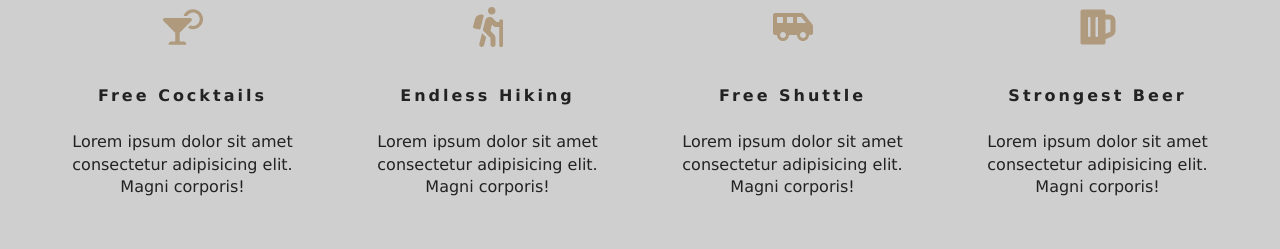
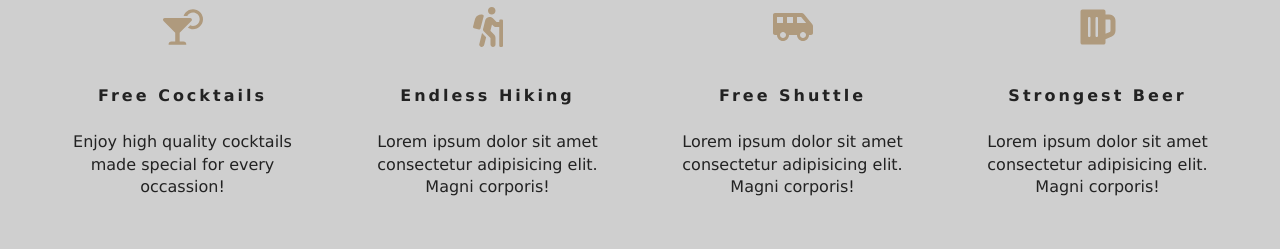
Before and after one commit to jamesdesigns/luxuryhotel-react, a React (Create React App) app: page / in a window 1280 px wide. Shown: the part 1000-1249 px from the top of the page. Built offline with nearby package versions, Linux system fonts and the light colour scheme.

Commit message:
Add content on line 11 in the services component

```diff
--- a/src/components/Services.js
+++ b/src/components/Services.js
@@ -8,7 +8,7 @@ export default class Services extends Component {
             {
                 icon:<FaCocktail/>,
                 title:"Free Cocktails",
-                info: 'Lorem ipsum dolor sit amet consectetur adipisicing elit. Magni corporis!'
+                info: 'Enjoy high quality cocktails made special for every occassion!'
             },
             {
                 icon:<FaHiking/>,
```
